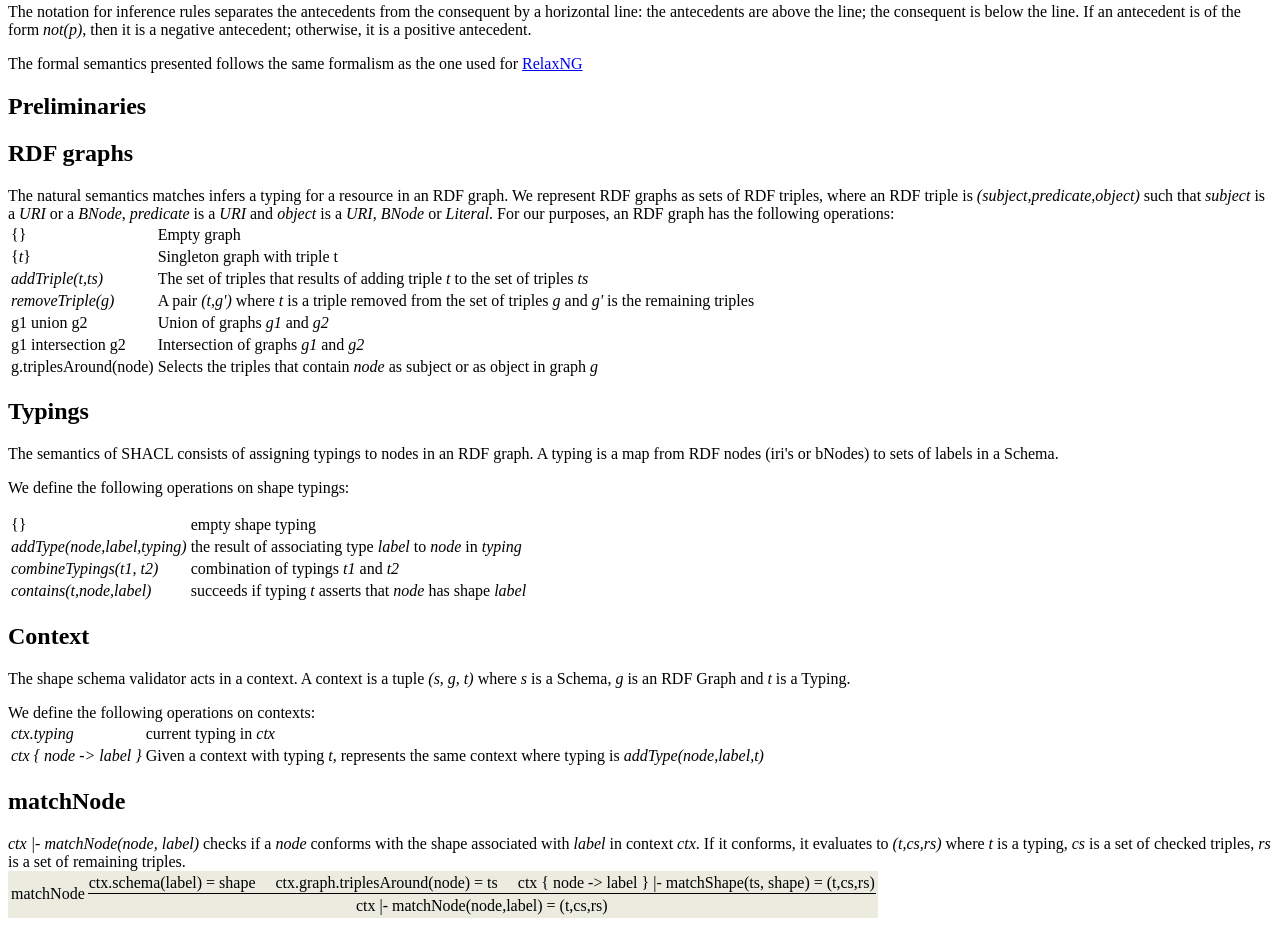
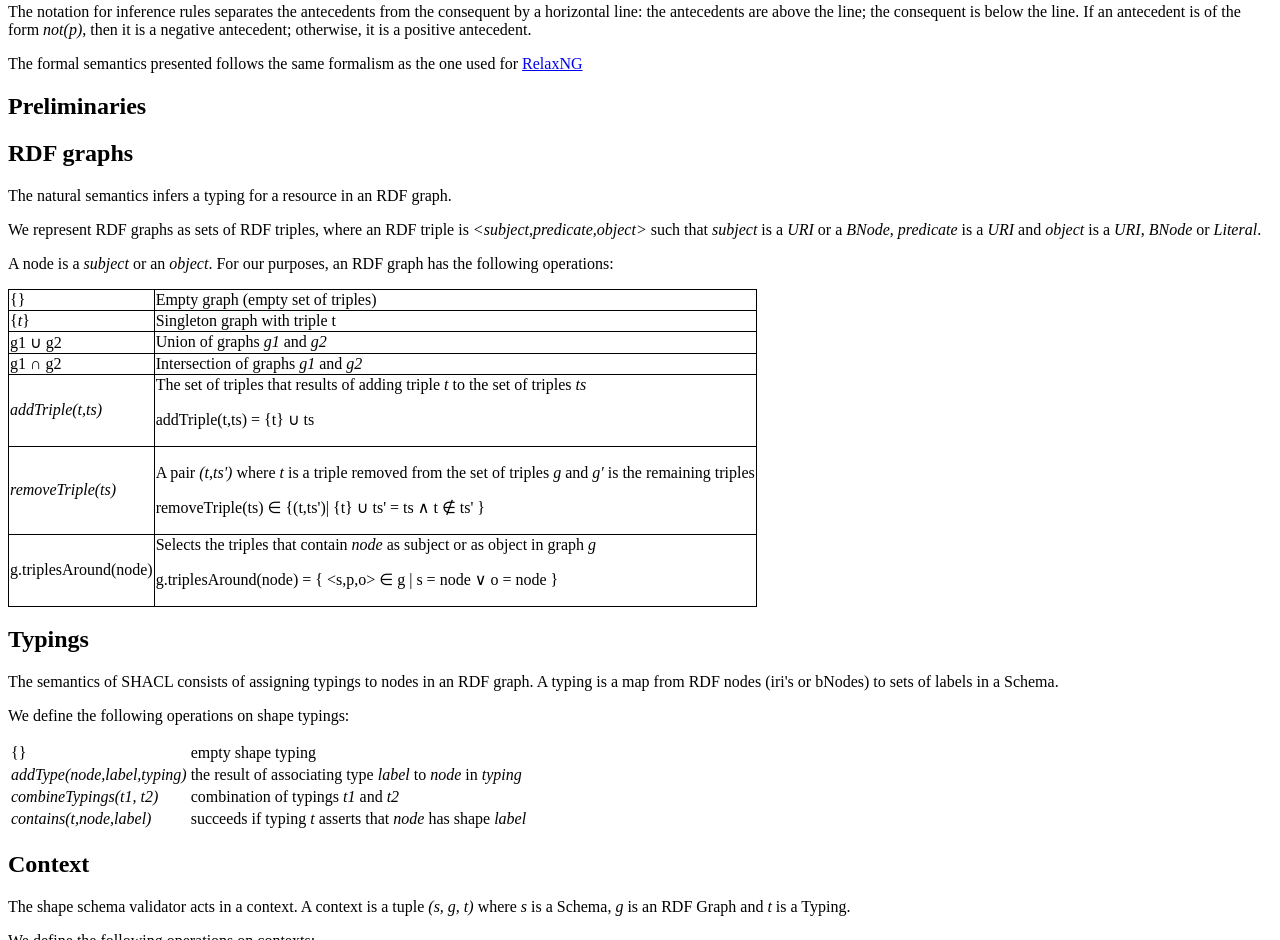
Before and after one commit to labra/Haws, a plain HTML site: page shacl/index.html in a window 1280 px wide. Shown: the part 2052-2992 px from the top of the page. Drawn offline with nearby package versions, Linux system fonts and the light colour scheme.

Commit message:
Added definitions to preliminaries

```diff
--- a/shacl/index.html
+++ b/shacl/index.html
@@ -22,26 +22,27 @@
 	      };
 </script>
 <style>
-			.todo {
-				color: red;
-			}
-		    pre {
-				tab-size: 4;
-		    }
-			th {
-				text-align: left;
-			}
+.todo {  color: red; }
+pre { tab-size: 4;  }
+th { text-align: left; }
 table.rule { background-color: #EBEBE0; }
 table.rule td { text-align: center; }
 td.up { border-bottom:1px solid black; }
+table.definition { border: 1px solid black;
+ border-collapse: collapse;
+}
+table.definition td { border: 1px solid black; }
+
 .comment {
  /* font-lock-comment-face */
  color: #b22222;
 }
+
 .constant {
 /* font-lock-constant-face */
 color: #008b8b;
 }
+
 .function-name {
 /* font-lock-function-name-face */
 color: #0000ff;
@@ -318,44 +319,61 @@ otherwise, it is a positive antecedent. </p>
 
 <section id="RDFGraphs">
 <h2>RDF graphs</h2>
-The natural semantics matches infers a typing for a resource in an RDF graph.
-We represent RDF graphs as sets of RDF triples, where an RDF triple is
-<i>(subject,predicate,object)</i>
+<p>The natural semantics infers a typing for a resource in an RDF graph.
+
+<p>We represent RDF graphs as sets of RDF triples, where an RDF triple is
+<i>&lt;subject,predicate,object&gt;</i>
 such that
 <i>subject</i> is a <i>URI</i> or a <i>BNode</i>,
 <i>predicate</i> is a <i>URI</i> and
 <i>object</i> is a <i>URI</i>, <i>BNode</i> or <i>Literal</i>.
+<p>A node is a <i>subject</i> or an <i>object</i>.
+
 For our purposes, an RDF graph has the following operations:
 
-<table>
+<table class="definition">
 <tr>
-<td>{}</td><td>Empty graph</td>
+<td>{}</td><td>Empty graph (empty set of triples)</td>
 </tr>
 <tr>
 <td>{<i>t</i>}</td>
 <td>Singleton graph with triple t</td>
 </tr>
+
+<tr>
+<td>g1 &cup; g2</td>
+<td>Union of graphs <i>g1</i> and <i>g2</i>
+</td>
+</tr>
+
+<tr>
+<td>g1 &cap; g2</td>
+<td>Intersection of graphs <i>g1</i> and <i>g2</i>
+</tr>
+
 <tr>
 <td><i>addTriple(t,ts)</i></td>
 <td>The set of triples that results of adding triple <i>t</i> to
-    the set of triples <i>ts</i></td>
+    the set of triples <i>ts</i>
+    <p>addTriple(t,ts) = {t} &cup; ts
+</td>
 </tr>
+
 <tr>
-<td><i>removeTriple(g)</i></td>
-<td>A pair <i>(t,g')</i> where <i>t</i> is a triple removed
-   from the set of triples <i>g</i> and <i>g'</i> is the remaining triples</td>
+<td><i>removeTriple(ts)</i></td>
+<td>
+<p>A pair <i>(t,ts')</i> where <i>t</i> is a triple removed
+   from the set of triples <i>g</i> and <i>g'</i> is the remaining triples
+<p>removeTriple(ts) &isin; {(t,ts')| {t} &cup; ts' = ts &and; t &notin; ts' }
+</td>
 </tr>
-<tr>
-<td>g1 union g2</td>
-<td>Union of graphs <i>g1</i> and <i>g2</i>
-</tr>
-<tr>
-<td>g1 intersection g2</td>
-<td>Intersection of graphs <i>g1</i> and <i>g2</i>
-</tr>
+
 <tr>
 <td>g.triplesAround(node)</td>
-<td>Selects the triples that contain <i>node</i> as subject or as object in graph <i>g</i></td>
+<td>
+Selects the triples that contain <i>node</i> as subject or as object in graph <i>g</i>
+<p>g.triplesAround(node) = { &lt;s,p,o&gt; &isin; g | s = node &or; o = node }</p>
+</td>
 </tr>
 </table>
 
```
Lines whose indentation alone changed are shown as unchanged.
